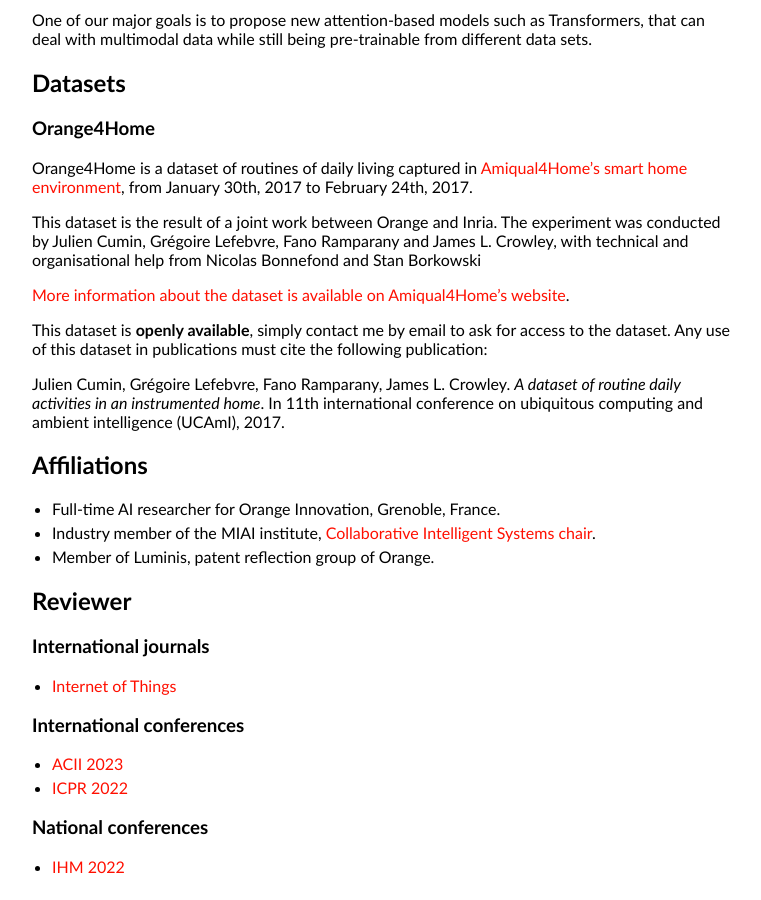
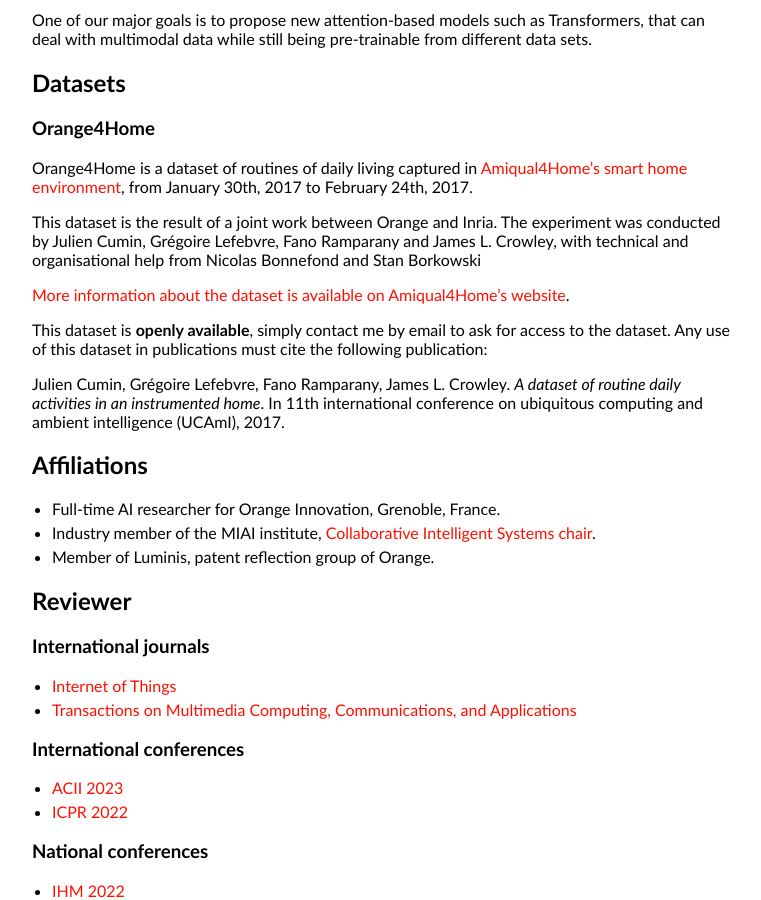
Before and after one commit to JCumin/jcumin.github.io, a Jekyll site: the page built from research.md, in a window 1280 px wide and 900 px high, scrolled down 580 px. Shown: the whole window, without its empty margins (258-1019 px from the left). Built offline with Jekyll 4.4.1, drawn with Linux system fonts in a browser that asks for light colours; our own code applies the rules of GitHub Pages for plain Markdown files; before the commit the page ends 1456 px from its top, so only the background shows below that.

Commit message:
Update research.md

```diff
--- a/research.md
+++ b/research.md
@@ -47,6 +47,7 @@ Julien Cumin, Grégoire Lefebvre, Fano Ramparany, James L. Crowley. *A dataset o
 ### International journals
 
 - [Internet of Things](https://www.sciencedirect.com/journal/internet-of-things)
+- [Transactions on Multimedia Computing, Communications, and Applications](https://dl.acm.org/journal/tomm)
 
 
 ### International conferences
```
